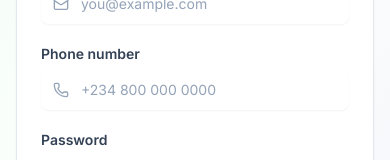
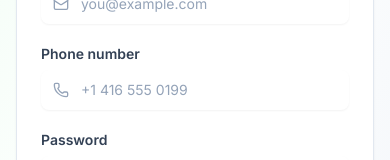
Before and after one commit to thelightville/fitness-app, a Next.js app: page /register in a window 390 px wide. Shown: the part 397-557 px from the top of the page. Built offline with nearby package versions, Linux system fonts and the light colour scheme.

Commit message:
fix: use Canadian phone placeholder; docs: add admin login instructions

```diff
--- a/src/app/register/page.tsx
+++ b/src/app/register/page.tsx
@@ -118,7 +118,7 @@ export default function RegisterPage() {
                   value={form.phone}
                   onChange={(e) => setForm({ ...form, phone: e.target.value })}
                   className="input pl-10"
-                  placeholder="+234 800 000 0000"
+                  placeholder="+1 416 555 0199"
                 />
               </div>
             </div>
```
Also changed, not shown: 1 other file (tests, documents, lock files or other folders).
